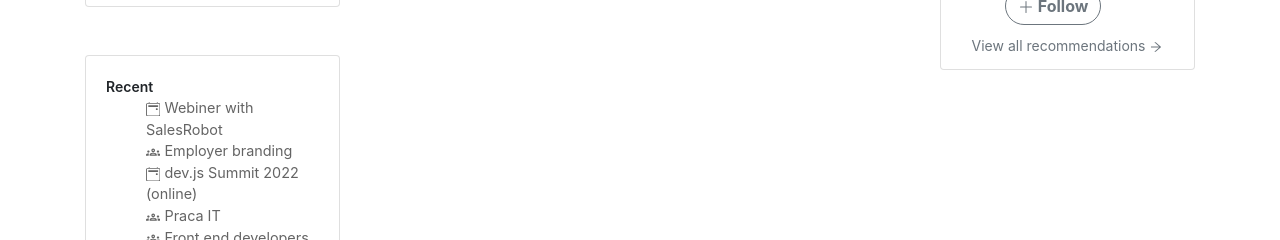
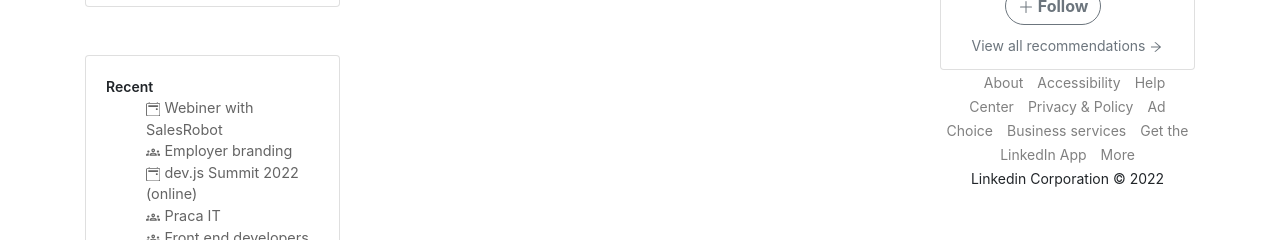
Before and after one commit to stefantanasa/building-week-2, a React (Create React App) app: page /newsfeed in a window 1280 px wide. Shown: the part 499-739 px from the top of the page. Built offline with nearby package versions, Linux system fonts and the light colour scheme; no server answers.

Commit message:
footer links

```diff
--- /dev/null
+++ b/src/components/newsfeed/RightSide.css
@@ -0,0 +1,4 @@
+.footer-links div:nth-child(1) small {
+    color: grey;
+    margin-left: 1em;
+}
--- a/src/components/newsfeed/RightSide.jsx
+++ b/src/components/newsfeed/RightSide.jsx
@@ -1,3 +1,4 @@
+import './RightSide.css'
 import { BsFillInfoSquareFill } from "react-icons/bs"
 import { Button } from "react-bootstrap";
 import { BsPlusLg } from "react-icons/bs"
@@ -48,6 +49,21 @@ const RightSide = () => {
           </div>
         </div>
       </section>
+      <footer className="footer-links">
+        <div>
+          <small>About</small>
+          <small>Accessibility</small>
+          <small>Help Center</small>
+          <small>Privacy & Policy</small>
+          <small>Ad Choice</small>
+          <small>Business services</small>
+          <small>Get the LinkedIn App</small>
+          <small>More</small>
+        </div>
+        <div>
+          <small>Linkedin Corporation &copy; 2022</small>
+        </div>
+      </footer>
     </div>
   );
 };
```
